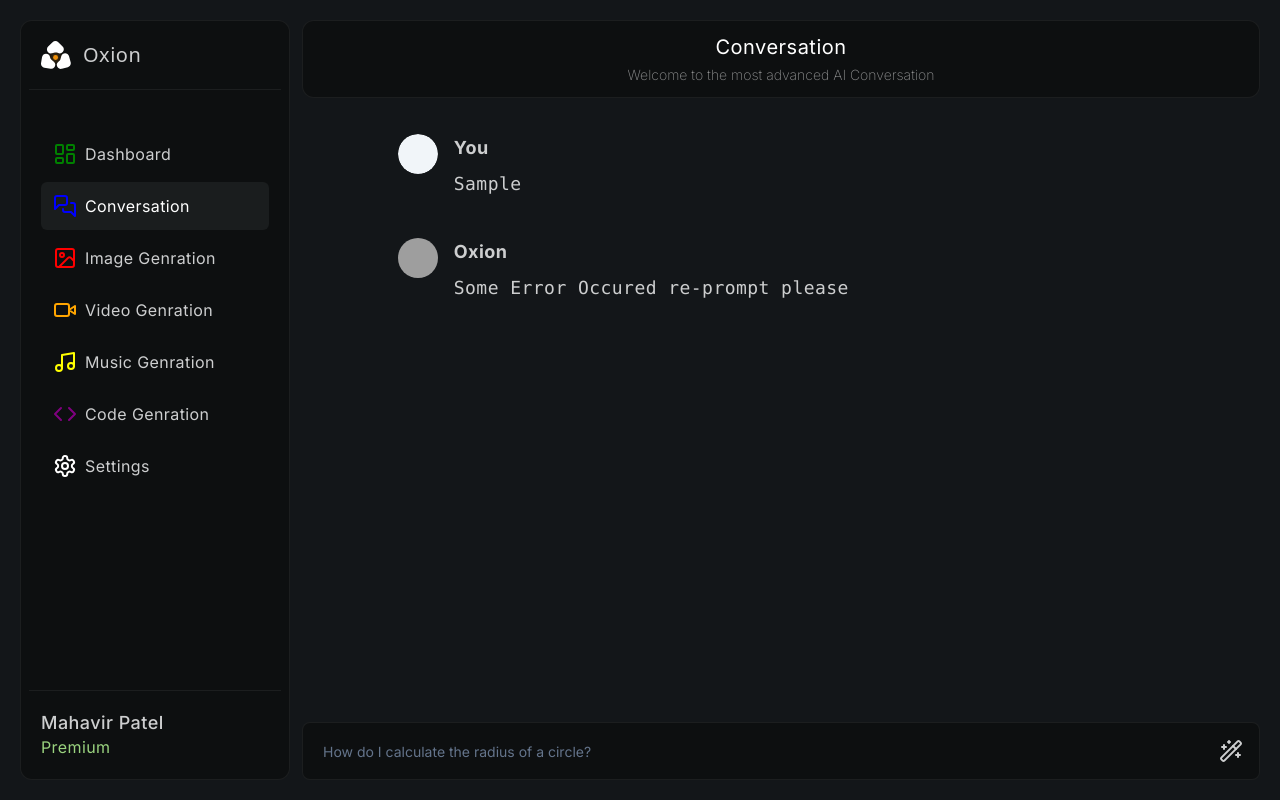
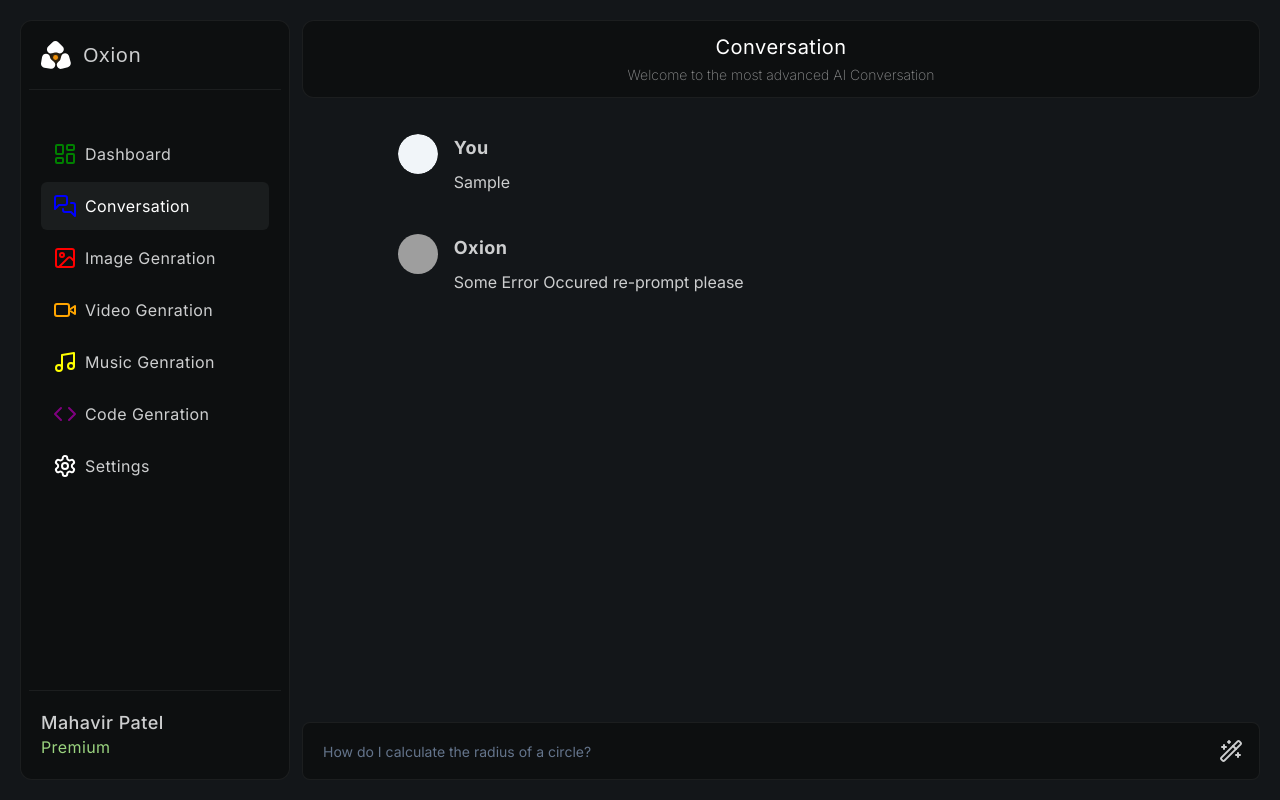
Before and after one commit to Mahavir-2003/Oxion, a Next.js app: page /conversation in a window 1280 px wide. Both pictures are taken after typing "Sample" into the empty fields and a click on the button 1231 px from the left and 751 px from the top of the page. Built offline with nearby package versions, Linux system fonts and the light colour scheme; no server answers; grey boxes are pictures that could not be loaded.

Commit message:
Added react Markdown

```diff
--- a/app/(dashboard)/(routes)/conversation/page.tsx
+++ b/app/(dashboard)/(routes)/conversation/page.tsx
@@ -1,5 +1,6 @@
 "use client"
 import React, { useEffect, useState } from 'react'
+import ReactMarkdown from "react-markdown"
 import { useForm } from 'react-hook-form'
 import * as z from "zod"
 import { formSchema } from './constants'
@@ -69,9 +70,10 @@ const ConversationPage = () => {
         role : 'assistant',
         content : "Some Error Occured re-prompt please"
       }]);
-      await setIsThinking(false)
+
     } finally {
       router.refresh();
+      await setIsThinking(false)
     }
   };
 
@@ -90,7 +92,18 @@ const ConversationPage = () => {
             </div>
             <div className='flex flex-col gap-y-2 justify-start items-start'>
               <p className=' text-lg font-bold tracking-wide '>{message.role === "user" ? "You" : "Oxion"}</p>
-              <p className=' text-lg font-mono tracking-wide'>{message.content}</p>
+              <ReactMarkdown
+              components={{
+                pre : ({node , ...props})=>(
+                  <div className='code-scrollbar bg-card_background p-4 overflow-auto lg:w-2/3 w-full rounded-md border border-typography/10 my-4'>
+                    <pre {...props}/>
+                  </div>
+                ),
+                code : ({node, ...props})=>(
+                  <code className=' p-1 rounded-sm bg-hoverCard' {...props}/>
+                )
+              }}
+              >{message.content as string || ""}</ReactMarkdown>
             </div>
           </div>
         ))}
--- a/app/api/conversation/route.ts
+++ b/app/api/conversation/route.ts
@@ -1,5 +1,6 @@
 import { auth } from "@clerk/nextjs"
 import axios from "axios";
+import { Content } from "next/font/google";
 import { NextResponse } from "next/server";
 const configuration = {
     apiKey : process.env.PAWAN_API_KEY,
@@ -40,9 +41,7 @@ export async function POST(
         const response = await axios.post(apiUrl, {
           "model": "pai-001-light",
           "max_tokens": 3000,
-          "messages": [
-              ...messages
-          ]
+          "messages": [...messages]
       }, { headers });
 
       console.log("request Completed")
--- a/app/globals.css
+++ b/app/globals.css
@@ -14,6 +14,23 @@ body{
 
 .scrollable-view::-webkit-scrollbar{
   display: none;
+}
+
+.code-scrollbar::-webkit-scrollbar{
+  height: 5px;
+}
+
+.code-scrollbar::-webkit-scrollbar-track {
+  background: transparent;
+}
+
+.code-scrollbar::-webkit-scrollbar-thumb {
+  background: #888;
+  border-radius: 50px;
+}
+
+.code-scrollbar::-webkit-scrollbar-thumb:hover {
+  background: #555;
 }
 
 @layer base {
--- a/package.json
+++ b/package.json
@@ -23,6 +23,7 @@
     "react": "^18",
     "react-dom": "^18",
     "react-hook-form": "^7.49.2",
+    "react-markdown": "^9.0.1",
     "tailwind-merge": "^2.2.0",
     "tailwindcss-animate": "^1.0.7",
     "zod": "^3.22.4"
```
Also changed, not shown: 1 other file (tests, documents, lock files or other folders).
